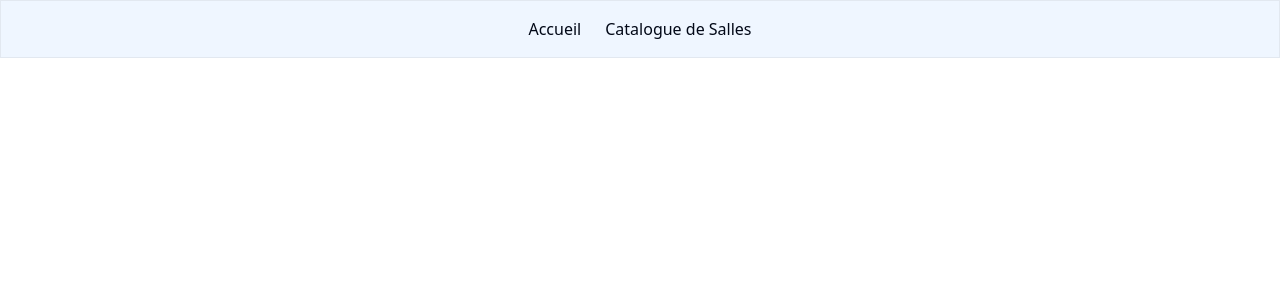
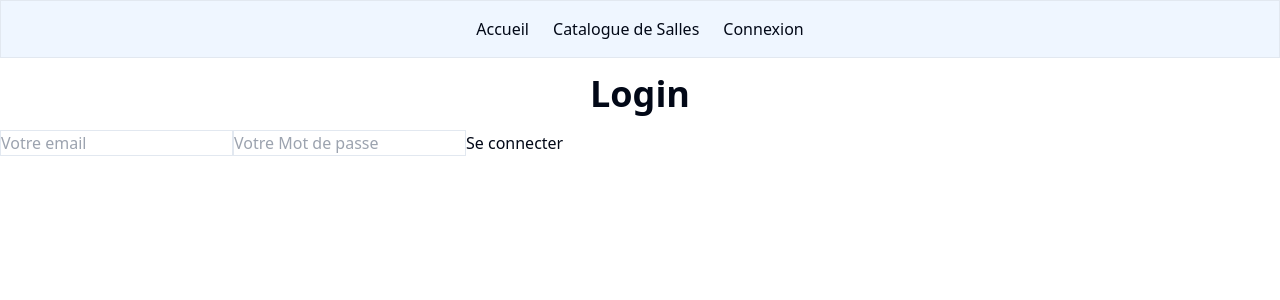
Before and after one commit to Aurelie-Runser/RoomBooking--Front, a Vue app: page /login in a window 1280 px wide. Shown: the top 300 px of the page. Built offline with nearby package versions, Linux system fonts and the light colour scheme; no server answers.

Commit message:
creation de la page login

```diff
--- a/src/application/vue/components/MenuComp.vue
+++ b/src/application/vue/components/MenuComp.vue
@@ -9,6 +9,9 @@
       <li class="hover:text-blue-500">
         <RouterLink to="/catalogue-salles">Catalogue de Salles</RouterLink>
       </li>
+      <li class="hover:text-blue-500">
+        <RouterLink to="/login">Connexion</RouterLink>
+      </li>
     </ul>
   </nav>
 </template>
--- a/src/application/vue/router/index.ts
+++ b/src/application/vue/router/index.ts
@@ -3,6 +3,7 @@ import HomeView from '@/application/vue/views/HomeView.vue'
 import CatalogueRoomsView from '@/application/vue/views/CatalogueRoomsView.vue'
 import RoomView from '@/application/vue/views/RoomView.vue'
 import RoomReservationView from '@/application/vue/views/RoomReservationView.vue'
+import LoginView from '../views/user/LoginView.vue'
 
 const router = createRouter({
   history: createWebHistory(import.meta.env.BASE_URL),
@@ -31,6 +32,11 @@ const router = createRouter({
       name: 'salles-reservation',
       component: RoomReservationView,
     },
+    {
+      path: '/login',
+      name: 'login',
+      component: LoginView,
+    },
   ],
 })
 
--- /dev/null
+++ b/src/application/vue/views/user/LoginView.vue
@@ -0,0 +1,62 @@
+<script setup lang="ts">
+import { ref } from 'vue'
+import type { UserLog } from '@/domain/models/UserLog'
+import { LoaderIcon } from 'lucide-vue-next'
+import { Login } from '@/infrastructure/auth/authService'
+import type { loginRequestModel } from '@/domain/models/loginRequestModel'
+
+import ErrorMessage from '../../components/ErrorMessageComp.vue'
+
+const loginRequest = ref<loginRequestModel>({
+  email: '',
+  password: '',
+})
+
+const userLog = ref<Partial<UserLog>>({})
+const loading = ref<boolean>(false)
+const logError = ref<string>('')
+
+const loginFunction = async () => {
+  logError.value = ''
+  loading.value = true
+
+  try {
+    userLog.value = await Login(loginRequest.value)
+  } catch (error) {
+    logError.value = error
+  }
+
+  loading.value = false
+}
+</script>
+
+<template>
+  <main class="h-[200vh]">
+    <h1 class="text-4xl font-bold text-center my-4">Login</h1>
+
+    <form @submit.prevent="loginFunction">
+      <input
+        type="email"
+        v-model="loginRequest.email"
+        placeholder="Votre email"
+        class="border"
+      />
+      <input
+        type="text"
+        v-model="loginRequest.password"
+        placeholder="Votre Mot de passe"
+        class="border"
+      />
+
+      <button v-if="!loading" type="submit">Se connecter</button>
+
+      <LoaderIcon v-else />
+
+      <div v-if="logError.length > 0">
+        <ErrorMessage>
+          {{ logError }}
+        </ErrorMessage>
+      </div>
+    </form>
+  </main>
+</template>
```
Also changed, not shown: vite.config.ts.timestamp-1736181708004-718142ea29c53.mjs (added, +24 -0 lines).
